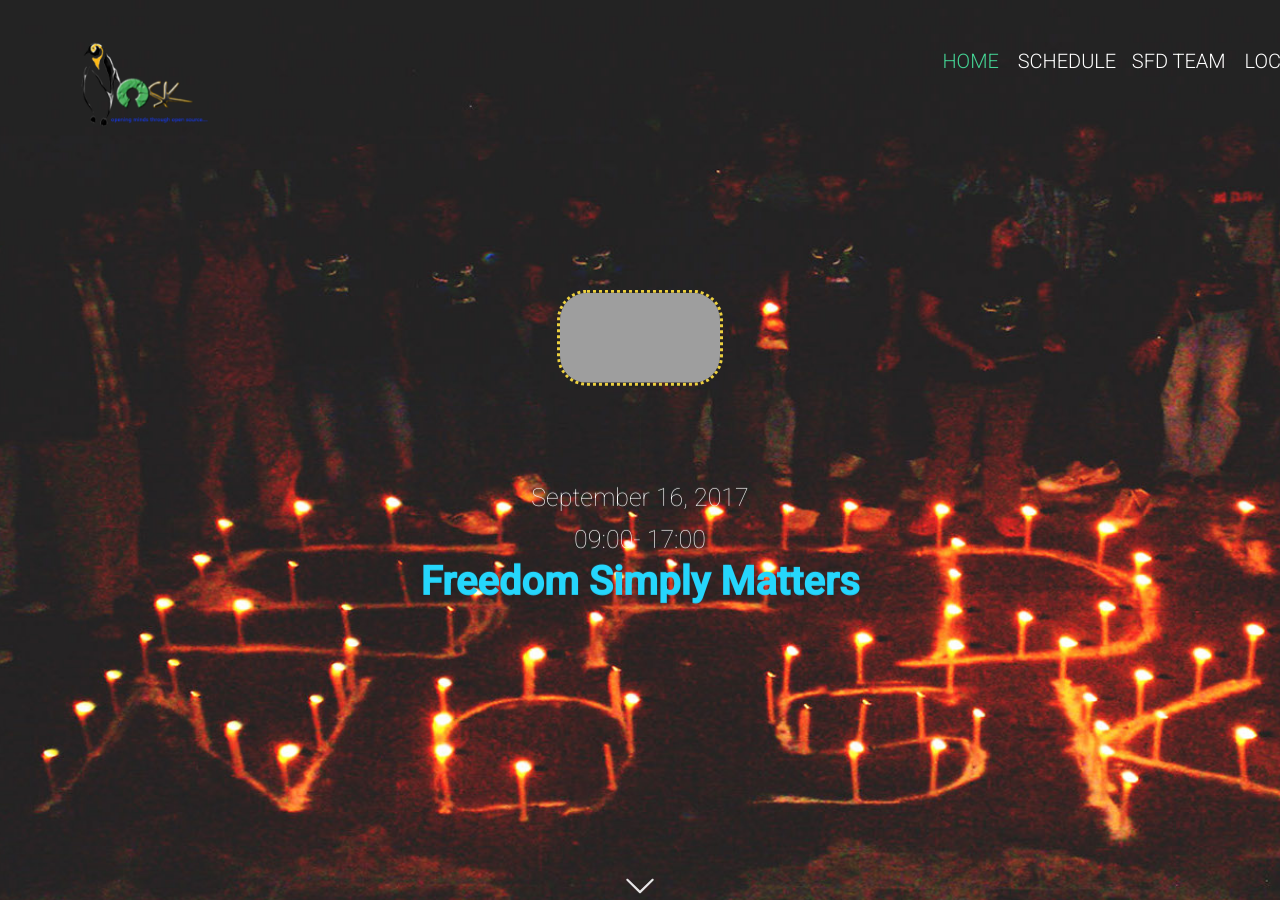
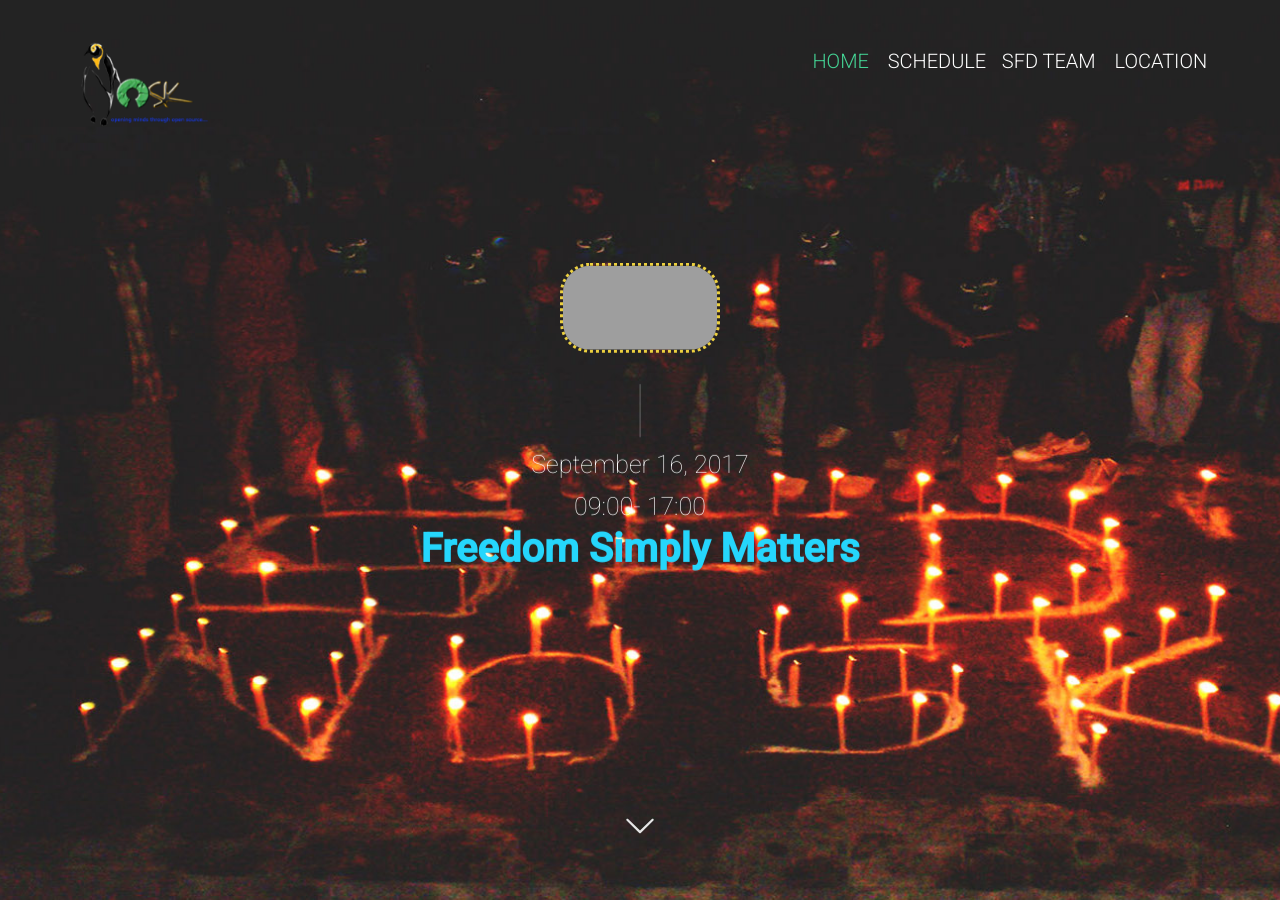
Before and after one commit to openosk/openosk.github.io, a Jekyll site: the page built from index.html, in a window 1280 px wide and 900 px high. Built offline with Jekyll 4.4.1, drawn with Linux system fonts in a browser that asks for light colours; nearby versions of some CDN libraries; comment, search, counter and statistics services are not loaded; grey boxes are pictures that could not be loaded.

Commit message:
fixed bug

```diff
--- a/css/style.css
+++ b/css/style.css
@@ -2114,10 +2114,6 @@ nav ul > li > a.current, nav ul > li > a:hover {
 /* Display stuff
  */
 
-*, *:before, *:after {
-  box-sizing: inherit;
-}
-
 .card {
   background-color: white;
   max-width: 750px;
```
